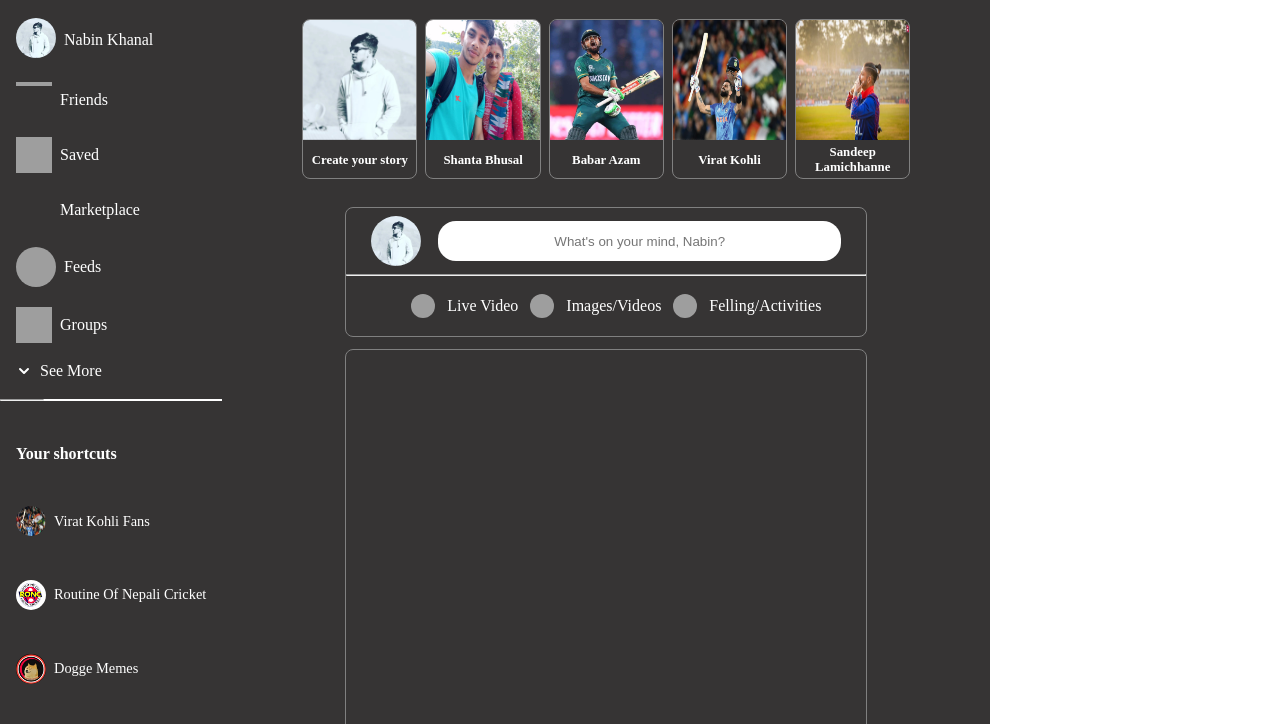
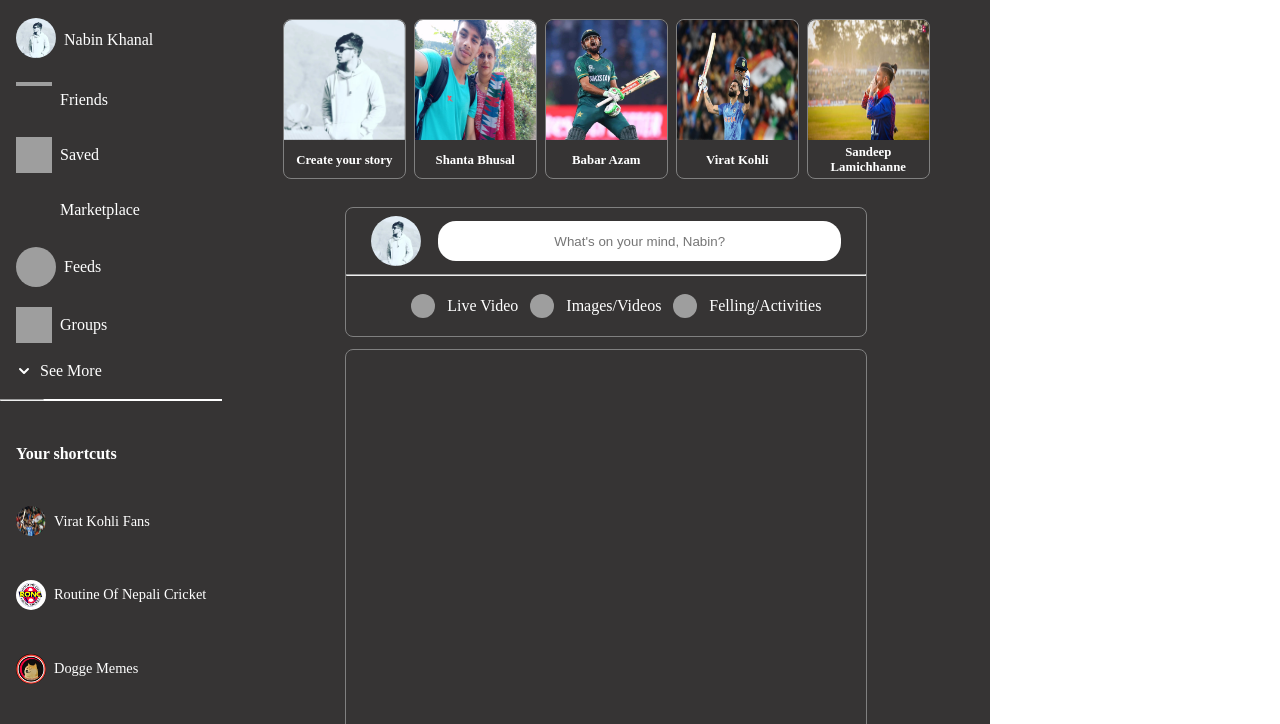
Before and after one commit to Nabin-18/Facebook-clone, a plain HTML site: page index-1.html in a window 1280 px wide. Shown: the part 63-787 px from the top of the page. Drawn offline with Linux system fonts and the light colour scheme; grey boxes are pictures that could not be loaded.

Commit message:
overflow problem solved on stories

```diff
--- a/style-1.css
+++ b/style-1.css
@@ -243,7 +243,7 @@ h4 {
   justify-content: center;
   align-items: center;
   padding: 0 80px;
-  overflow-x: scroll;
+  /* overflow-x: scroll; */
   cursor: pointer;
 
   /* flex-direction: row; */
@@ -251,7 +251,7 @@ h4 {
 .items {
   display: grid;
   border: 1px solid gray;
-  overflow-x: scroll;
+  /* overflow-x: scroll; */
   height: 160px;
   width: 100vw;
   border-radius: 8px;
```
